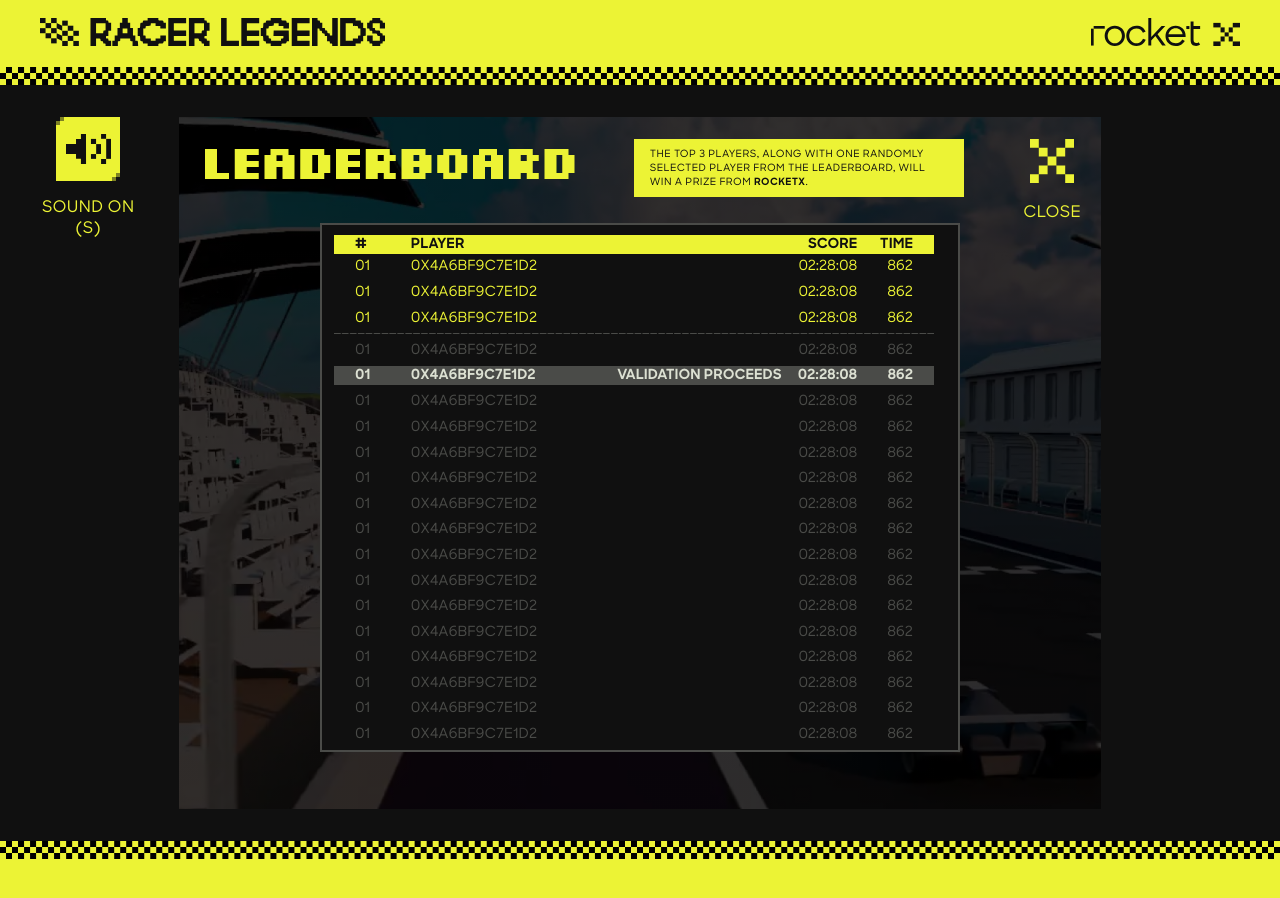
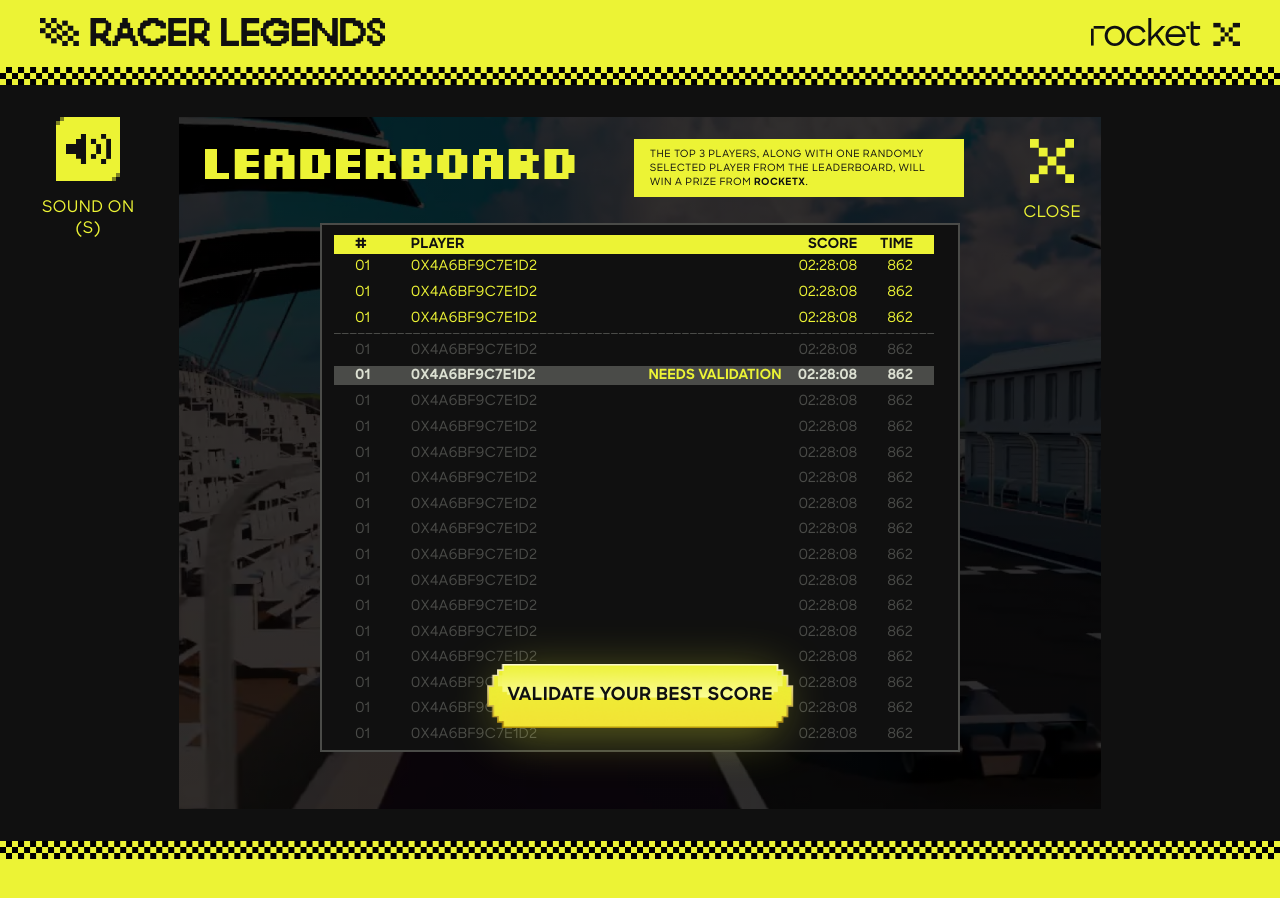
Before and after one commit to MicBaranoff/race-token, a Vue app in the folder race/: page / in a window 1280 px wide. Shown: the top 898 px of the page. Built offline with nearby package versions, Linux system fonts and the light colour scheme; a web font is replaced by a local one.

Commit message:
feat: leader screen desktop

```diff
--- a/race/src/components/blocks/RatingTable.vue
+++ b/race/src/components/blocks/RatingTable.vue
@@ -45,8 +45,8 @@
         <span
           ><span
             style="margin-right: 13px"
-            class="game-info-row__font game-info-row__font--accent"
-            >VALIDATION proceeds </span
+            class="rating-table__font rating-table__font--accent"
+            >NEEDS VALIDATION </span
           >02:28:08</span
         >
         <span>862</span>
@@ -193,6 +193,12 @@
   border: 2px solid #4a4b48;
   padding: 10px 12px;
 
+  &__font {
+    &--accent {
+      color: $color-primary;
+    }
+  }
+
   &__holder {
     width: 100%;
     height: 100%;
--- a/race/src/components/screens/Leaderboard.vue
+++ b/race/src/components/screens/Leaderboard.vue
@@ -3,6 +3,7 @@
 import CButtonIconWithText from '@/components/ui/CButtonIconWithText.vue';
 import Close from '@/assets/svg/close.svg';
 import RatingTable from '@/components/blocks/RatingTable.vue';
+import CButtonExtra from '@/components/ui/CButtonExtra.vue';
 </script>
 
 <template>
@@ -36,6 +37,9 @@
 
         <div class="leaderboard-screen__table">
           <RatingTable />
+          <CButtonExtra class="leaderboard-screen__button"
+            >Validate your best score</CButtonExtra
+          >
         </div>
       </div>
 
@@ -87,6 +91,13 @@
       text-align: center;
       color: $color-primary;
     }
+  }
+
+  &__button {
+    position: absolute;
+    bottom: 24px;
+    left: 50%;
+    transform: translateX(-50%);
   }
 
   &__holder {
@@ -142,6 +153,7 @@
     height: 529px;
     background: $color-black;
     margin: 0 auto;
+    position: relative;
   }
 }
 </style>
--- a/race/src/components/ui/CButtonExtra.vue
+++ b/race/src/components/ui/CButtonExtra.vue
@@ -3,10 +3,10 @@
   theme: {
     default: 'yellow',
     validator(value) {
-      return ['yellow'].includes(value)
-    }
+      return ['yellow'].includes(value);
+    },
   },
-})
+});
 </script>
 
 <template>
@@ -23,12 +23,13 @@
   display: block;
   padding: 20px;
   height: 64px;
-  background: url('/images/buttons/stroke-button.png') center / 100% 100% no-repeat;
+  background: url('/images/buttons/stroke-button.png') center / 100% 100%
+    no-repeat;
   color: $color-black;
 
   &__font {
     font-weight: $bold;
-    font-size: 20px;
+    font-size: 18px;
     line-height: 120%;
     letter-spacing: 0.02em;
     text-transform: uppercase;
@@ -39,7 +40,8 @@
   }
 
   &--theme-yellow {
-    background: url('/images/buttons/button-extra-bg.png') center / 100% 100% no-repeat;
+    background: url('/images/buttons/button-extra-bg.png') center / 100% 100%
+      no-repeat;
     color: $color-black;
     position: relative;
 
@@ -52,7 +54,6 @@
       left: 5%;
       content: '';
       box-shadow: 0 8px 50px 0 rgba(236, 243, 53, 0.4);
-
     }
   }
 }
```
